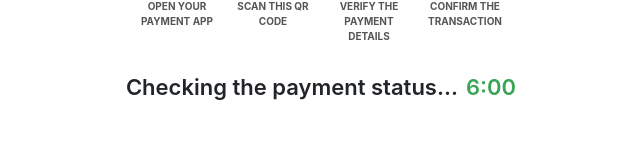
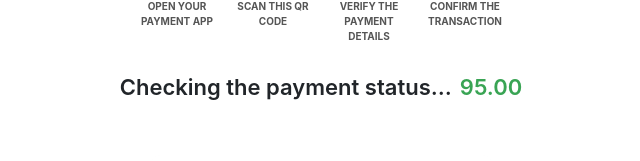
Before and after one commit to TushantChakravarty/payhub-payment-page, a React (Create React App) app: page / in a window 1280 px wide. Shown: the part 163-324 px from the top of the page, without its empty margins (319-959 px from the left). Built offline with nearby package versions, Linux system fonts and the light colour scheme; no server answers.

Commit message:
Update Payment.js

```diff
--- a/src/Payment.js
+++ b/src/Payment.js
@@ -33,7 +33,7 @@ export default function Payments() {
   const [gatewayData, setGatewayData] = React.useState();
   const urlParams = new URLSearchParams(window.location.search);
   const navigate = useNavigate();
-  const [countdown, setCountdown] = useState("6:00");
+  const [paymentTimeOut, setPaymentTimeOut] = useState(100);
 
   let amount = urlParams.get("amount");
   let email = urlParams.get("email");
@@ -175,13 +175,16 @@ export default function Payments() {
     };
   }, []);
 
-  // useEffect(() => {
-  //   const intervalId = setInterval(() => {
-  //     setCountdown((prev) => prev++);
-  //   }, 1000);
+  useEffect(() => {
+    const timer = setTimeout(() => {
+      if (paymentTimeOut > 0) setPaymentTimeOut(paymentTimeOut - 1);
+    }, 1000);
 
-  //   return () => clearInterval(intervalId);
-  // }, []);
+    return () => {
+      clearTimeout(timer);
+      setTimeout(() => {}, 0); // hack to prevent memory leak
+    }; // return with cleanup function
+  }, [paymentTimeOut]);
 
   return (
     <div
@@ -335,7 +338,7 @@ export default function Payments() {
           Checking the payment status...
         </p>
         <p style={{ fontSize: "22px", fontWeight: "600", color: "#39A454" }}>
-          {countdown}
+          {paymentTimeOut.toFixed(2)}
         </p>
       </div>
 
```
